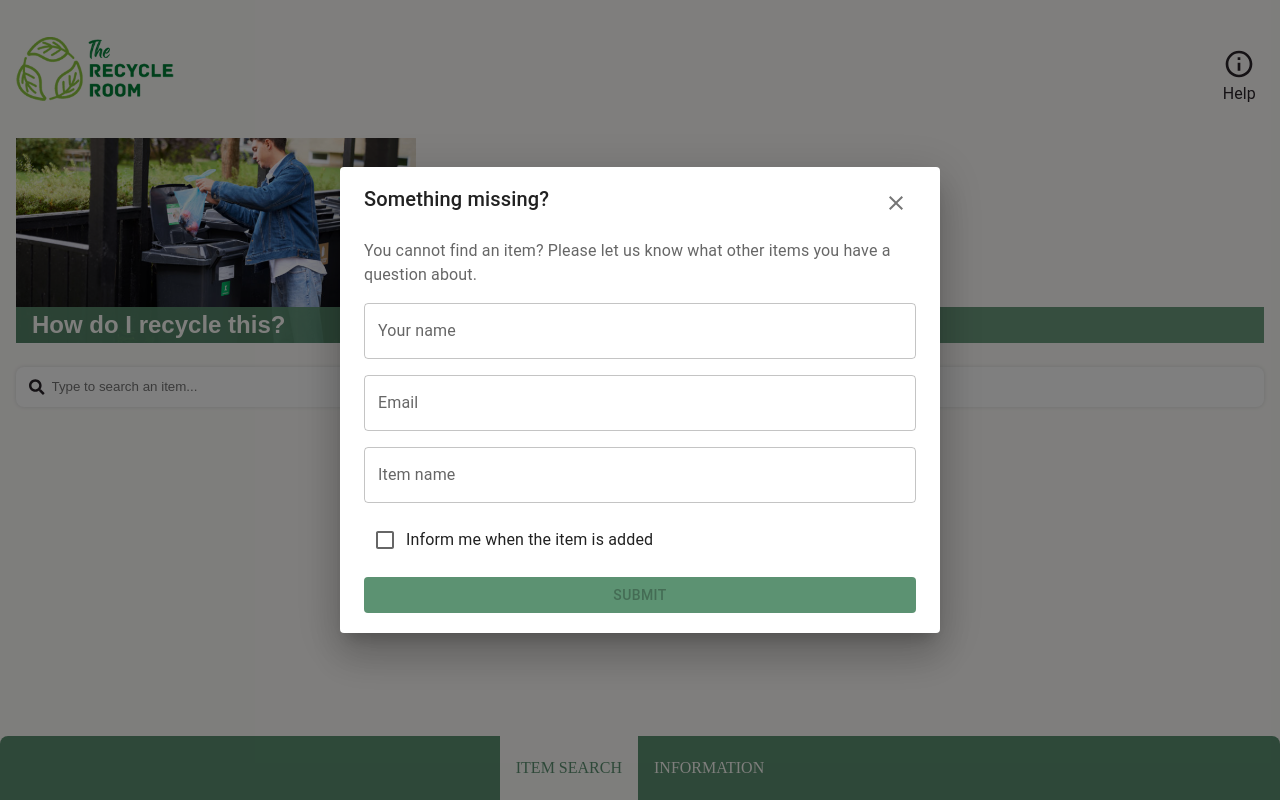
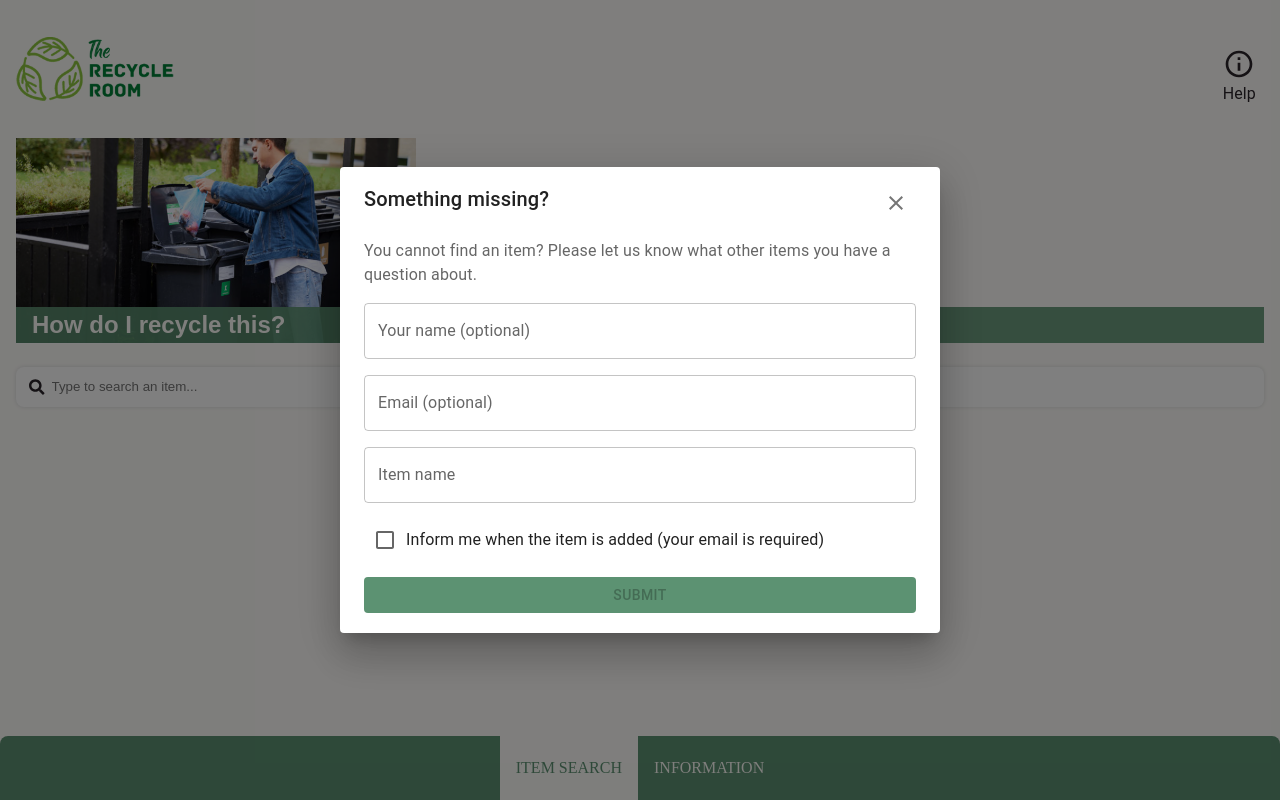
Before and after one commit to Burbele/the-recycle-room, a React (Vite) app: page / in a window 1280 px wide. Both pictures are taken after a click on the button "Help". Built offline with nearby package versions, Linux system fonts and the light colour scheme; the HTML template or start-up script is replaced by a standard one.

Commit message:
optional form

```diff
--- a/src/components/Modal/ModalPopup.jsx
+++ b/src/components/Modal/ModalPopup.jsx
@@ -46,9 +46,9 @@ const ModalPopup = () => {
   const handleSubmit = async () => {
     try {
       // Validate input fields
-      if (!formData.name || !formData.email || !formData.itemName) {
+      if (!formData.itemName) {
         // Show an error toast
-        toast.error("Please fill in all required fields");
+        toast.error("Please fill in the required field (Item Name)");
         return;
       }
 
@@ -58,8 +58,8 @@ const ModalPopup = () => {
         template_id: "template_o2rtvgf",
         user_id: "JWcTPY9Mc8Ga_4kke",
         template_params: {
-          name: formData.name,
-          email: formData.email,
+          name: formData.name || "N/A",
+          email: formData.email || "N/A",
           itemName: formData.itemName,
           notify: formData.notify ? "Yes" : "No",
         },
@@ -128,14 +128,14 @@ const ModalPopup = () => {
             marginTop={2}>
             <TextField
               variant="outlined"
-              label="Your name"
+              label="Your name (optional)"
               name="name"
               value={formData.name}
               onChange={handleChange}
             />
             <TextField
               variant="outlined"
-              label="Email"
+              label="Email (optional)"
               name="email"
               value={formData.email}
               onChange={handleChange}
@@ -156,13 +156,13 @@ const ModalPopup = () => {
                   onChange={handleChange}
                 />
               }
-              label="Inform me when the item is added"
+              label="Inform me when the item is added (your email is required)"
             />
             <Button
               variant="contained"
               style={{ backgroundColor: "rgba(92, 146, 114, 1)" }}
               onClick={handleSubmit}
-              disabled={!formData.name || !formData.email || !formData.itemName}>
+              disabled={!formData.itemName}>
               Submit
             </Button>
           </Stack>
```
